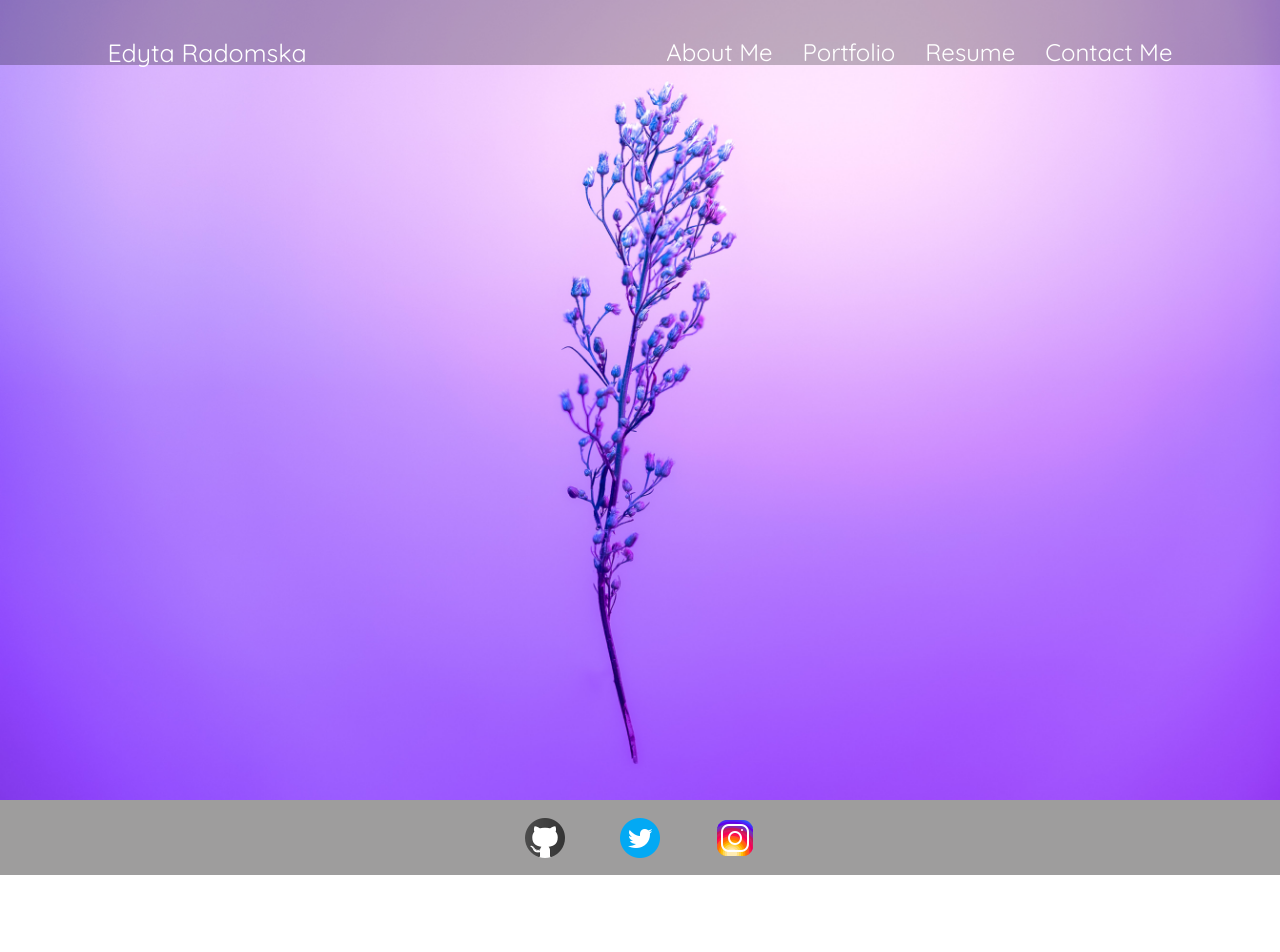
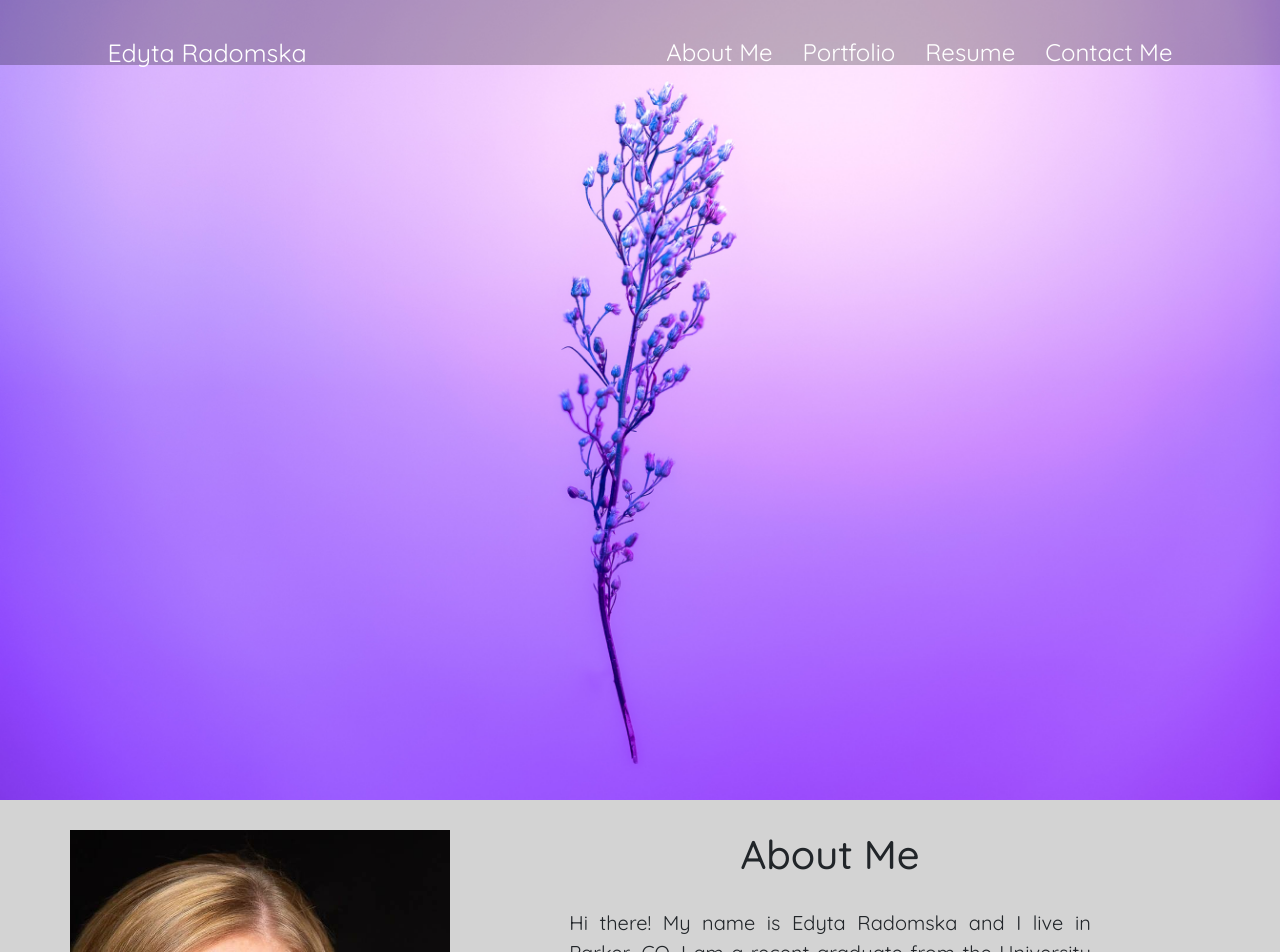
Before and after one commit to edyta0106/ReactPortfolio, a React (Create React App) app: page / in a window 1280 px wide. Shown: the top 952 px of the page. Before the commit the page ends 875 px from the top, so only its background shows below. Built offline with nearby package versions, Linux system fonts and the light colour scheme.

Commit message:
back to using '/' as homepage route to About Me section

```diff
--- a/src/components/PageContainer.js
+++ b/src/components/PageContainer.js
@@ -9,7 +9,7 @@ export default function PageContainer() {
   return (
     <div className="PageContainer bg">
       <Routes>
-        <Route exact path="/ReactPortfolio/" element={<About />} />
+        <Route exact path="/" element={<About />} />
         <Route exact path="/portfolio" element={<Portfolio />} />
         <Route exact path="/resume" element={<Resume />} />
         <Route exact path="/contact" element={<Contact />} />
--- a/src/components/pages/About.js
+++ b/src/components/pages/About.js
@@ -6,7 +6,7 @@ import "../../images/profile-photo.jpg";
 export default function About() {
   return (
     <>
-      <Link to="/ReactPortfolio/"></Link>
+      <Link to="/"></Link>
       <div className="container body">
         <div className="row">
           <div className="col-4 profile-pic my-5"></div>
```
